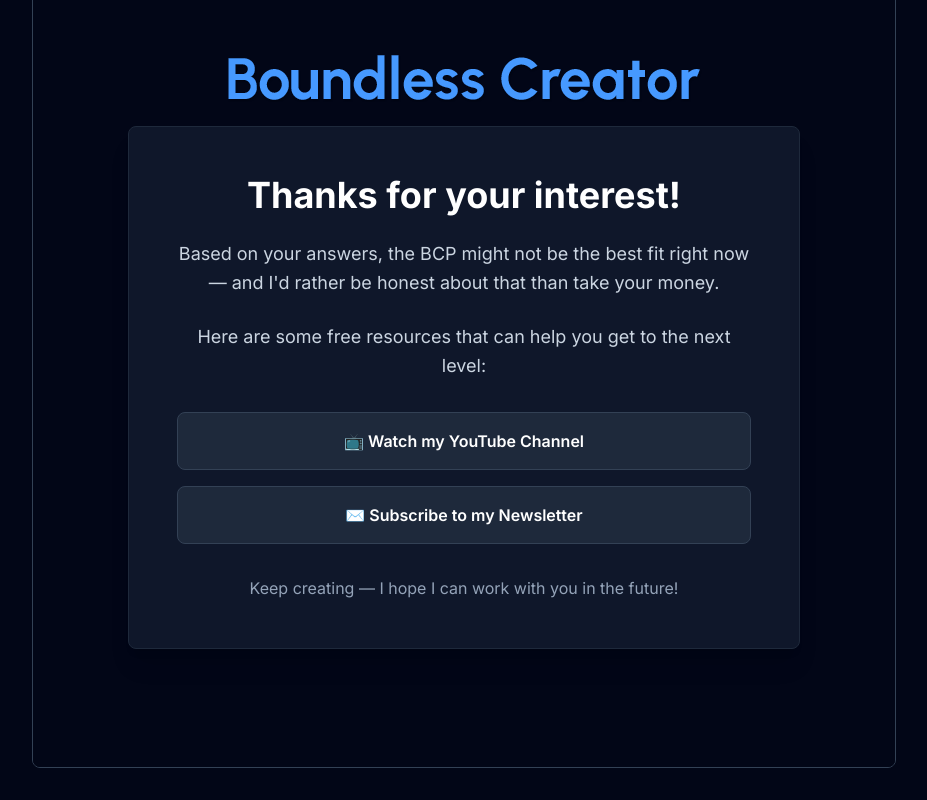
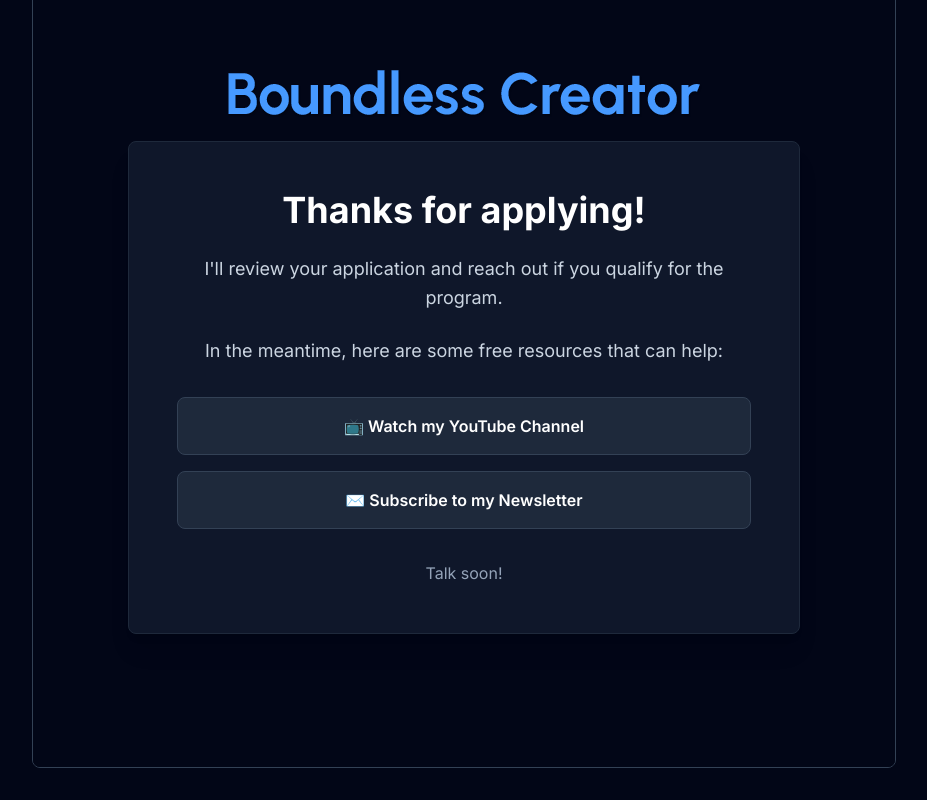
Before and after one commit to davejeltema3/coaching-application, a Next.js app: page /preview in a window 1280 px wide. Shown: the part 7441-8241 px from the top of the page, without its empty margins (176-1103 px from the left). Built offline with nearby package versions, Linux system fonts and the light colour scheme.

Commit message:
Soften unqualified response: 'I'll reach out if you qualify'

```diff
--- a/components/ThankYouScreen.tsx
+++ b/components/ThankYouScreen.tsx
@@ -90,16 +90,13 @@ export default function ThankYouScreen({
         )}
         <div className="bg-slate-900 border border-slate-800 rounded-lg p-8 md:p-12 shadow-xl">
           <h1 className="text-3xl md:text-4xl font-bold text-white mb-6">
-            Thanks for your interest!
+            Thanks for applying!
           </h1>
           <p className="text-lg text-slate-300 mb-6 leading-relaxed">
-            Based on your answers, the BCP might not be the best fit
-            right now — and I&apos;d rather be honest about that than take your
-            money.
+            I&apos;ll review your application and reach out if you qualify for the program.
           </p>
           <p className="text-lg text-slate-300 mb-8 leading-relaxed">
-            Here are some free resources that can help you get to the next
-            level:
+            In the meantime, here are some free resources that can help:
           </p>
           <div className="space-y-4 mb-8">
             <a
@@ -120,7 +117,7 @@ export default function ThankYouScreen({
             </a>
           </div>
           <p className="text-slate-400">
-            Keep creating — I hope I can work with you in the future!
+            Talk soon!
           </p>
         </div>
       </div>
```
